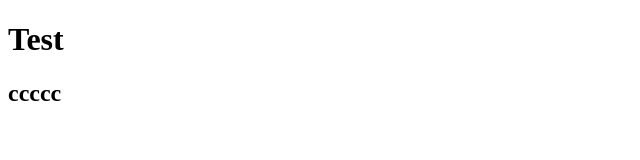
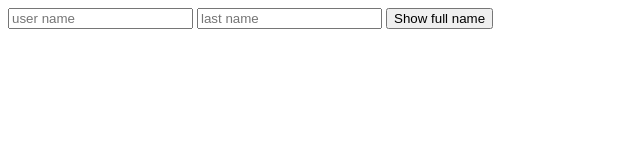
Before and after one commit to santiagodonoso/2024_1_z2a, a plain HTML site: page index.html in a window 1280 px wide. Shown: the whole page, without its empty margins (0-640 px from the left). Drawn offline with Linux system fonts and the light colour scheme.

Commit message:
first test

```diff
--- a/app.js
+++ b/app.js
@@ -1,8 +1,10 @@
 // let is a variable that can be changed
-let name = "ggggghghjhjhj"
+let name = "xxxxxx"
 name = "Santiago"
 let last_name = "Donoso"
 
 let full_name = name + " " + last_name
 
 console.log(full_name)
+
+// document.querySelector("div")
--- a/index.html
+++ b/index.html
@@ -7,15 +7,13 @@
     <script src="app.js"></script>
 </head>
 <body>
-    <h1>
-        Test
-    </h1>
-    <h2>
-        ccccc
-    </h2>
 
-    <div></div>
 
+    <input type="text" id="user_name" placeholder="user name">
+    <input type="text" id="last_name" placeholder="last name">
+    <button onclick="alert()">
+        Show full name
+    </button>
 
 </body>
 </html>
```
